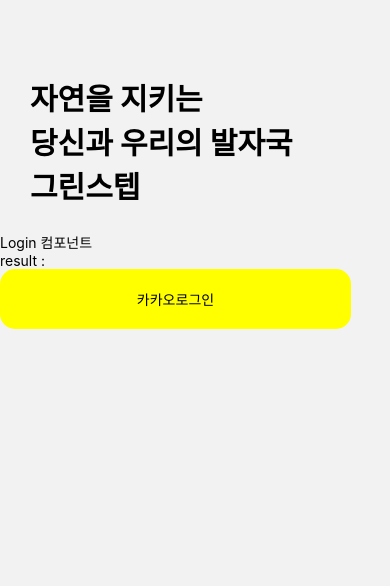
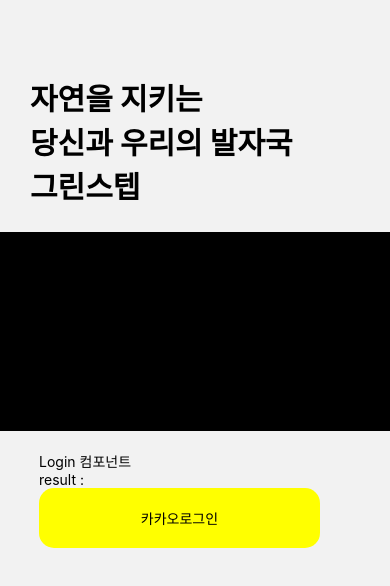
Before and after one commit to chosim-dvlpr/GreenStep, a React Native app in the folder FrontEnd/GreenStep/: screen /main in a window 390 px wide. Shown: the top 586 px of the page. Built offline with nearby package versions, Linux system fonts and the light colour scheme.

Commit message:
feat: Main Container 추가

```diff
--- a/FrontEnd/GreenStep/src/Page/Main.tsx
+++ b/FrontEnd/GreenStep/src/Page/Main.tsx
@@ -1,18 +1,5 @@
-// import {View, Text, Button} from 'react-native';
-// import React from 'react';
-// import { KakaoOAuthToken, login } from '@react-native-seoul/kakao-login';
-import React, { useCallback, useState } from 'react';
-import {
-  Button,
-  Pressable,
-  SafeAreaView,
-  ScrollView,
-  StatusBar,
-  StyleSheet,
-  Text,
-  useColorScheme,
-  View,
-} from 'react-native';
+import React from 'react';
+import { View } from 'react-native';
 import Login from '../Component/Main/Login';
 import Carousel from '../Component/Main/Carousel';
 import styled from 'styled-components/native';
@@ -29,6 +16,18 @@ const MainTextContainer = styled.View`
   margin-bottom: 25;
 `
 
+const CarouselContainer = styled.View`
+  margin-bottom: 20;
+  height: 57%;
+  background-color: black;
+  `
+
+const LoginContainer = styled.View`
+  justify-content: center;
+  margin: auto;
+  width: 80%;
+`
+
 const Main = () => {
 
   return (
@@ -38,8 +37,14 @@ const Main = () => {
         <MainText>당신과 우리의 발자국</MainText>
         <MainText>그린스텝</MainText>
       </MainTextContainer>
-      <Carousel/>
-      <Login/>
+
+      <CarouselContainer>
+        <Carousel/>
+      </CarouselContainer>
+
+      <LoginContainer>
+        <Login/>
+      </LoginContainer>
     </View>
   );
 };
```
